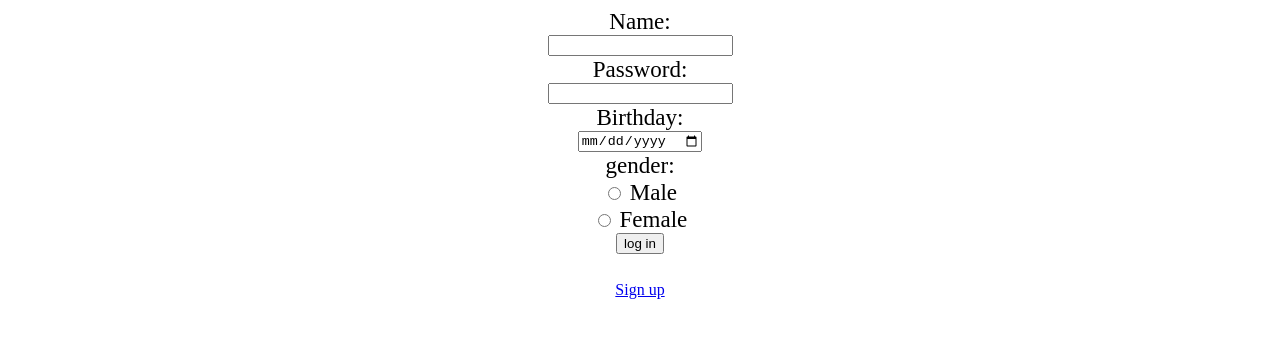
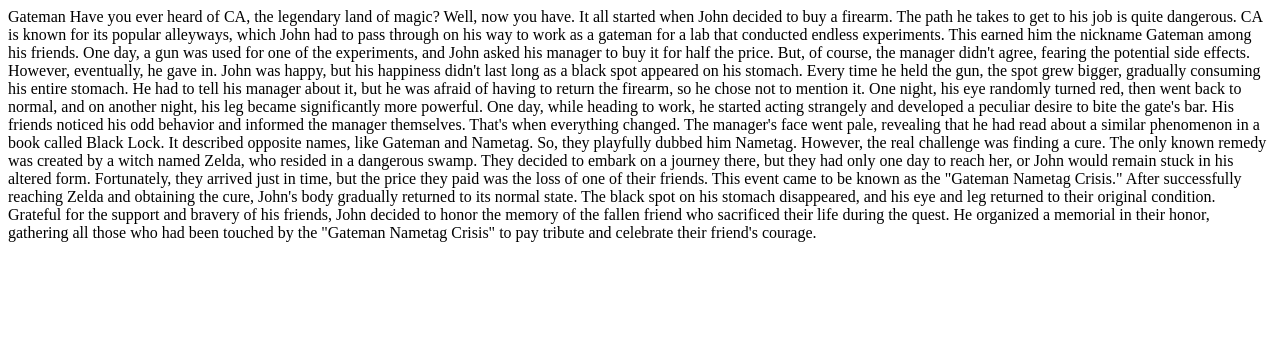
Before and after one commit to Doody200/Fake, a plain HTML site: page fake 2.html in a window 1280 px wide. Drawn offline with Linux system fonts and the light colour scheme.

Commit message:
Update fake 2.html

```diff
--- a/fake 2.html
+++ b/fake 2.html
@@ -1,20 +1,17 @@
 <html>
 <body>
-<big><big><center><label for="Name">Name:</label><br></center></big></big>
-<big><big><center><input type="text" id="Name" name="Name"><br></center></big></big>
+ Gateman
 
-<big><big><center><label for="pass">Password:</label><br></center></big></big>
-<big><big><center><input type="password" id="Name" name="pass"><br></center></big></big>
+Have you ever heard of CA, the legendary land of magic? Well, now you have.
 
-<big><big><center><label for="date">Birthday:</label><br></center></big></big>
-<big><big><center><input type="date" id="Name" name="date"><br></center></big></big>
-<big><big><center><label for="date">gender:</label><br></center></big></big>
-<big><big><center><input type="radio" name="gender" value="male"> Male</center></big></big>
-<big><big><center><input type="radio" name="gender" value="female"> Female</center></big></big>
+It all started when John decided to buy a firearm. The path he takes to get to his job is quite dangerous. CA is known for its popular alleyways, which John had to pass through on his way to work as a gateman for a lab that conducted endless experiments. This earned him the nickname Gateman among his friends.
 
-<big><big><center><input type="submit" value="log in"></center><br></big></big>
+One day, a gun was used for one of the experiments, and John asked his manager to buy it for half the price. But, of course, the manager didn't agree, fearing the potential side effects. However, eventually, he gave in. John was happy, but his happiness didn't last long as a black spot appeared on his stomach. Every time he held the gun, the spot grew bigger, gradually consuming his entire stomach. He had to tell his manager about it, but he was afraid of having to return the firearm, so he chose not to mention it.
 
-<center><a href="file:///C:/Users/adham/Desktop/New%20folder%20(2)/fake.html">Sign up</a></center>
+One night, his eye randomly turned red, then went back to normal, and on another night, his leg became significantly more powerful.
 
+One day, while heading to work, he started acting strangely and developed a peculiar desire to bite the gate's bar. His friends noticed his odd behavior and informed the manager themselves. That's when everything changed. The manager's face went pale, revealing that he had read about a similar phenomenon in a book called Black Lock. It described opposite names, like Gateman and Nametag. So, they playfully dubbed him Nametag. However, the real challenge was finding a cure. The only known remedy was created by a witch named Zelda, who resided in a dangerous swamp. They decided to embark on a journey there, but they had only one day to reach her, or John would remain stuck in his altered form. Fortunately, they arrived just in time, but the price they paid was the loss of one of their friends. This event came to be known as the "Gateman Nametag Crisis."
+
+After successfully reaching Zelda and obtaining the cure, John's body gradually returned to its normal state. The black spot on his stomach disappeared, and his eye and leg returned to their original condition. Grateful for the support and bravery of his friends, John decided to honor the memory of the fallen friend who sacrificed their life during the quest. He organized a memorial in their honor, gathering all those who had been touched by the "Gateman Nametag Crisis" to pay tribute and celebrate their friend's courage.
 </body>
 </html>
```
